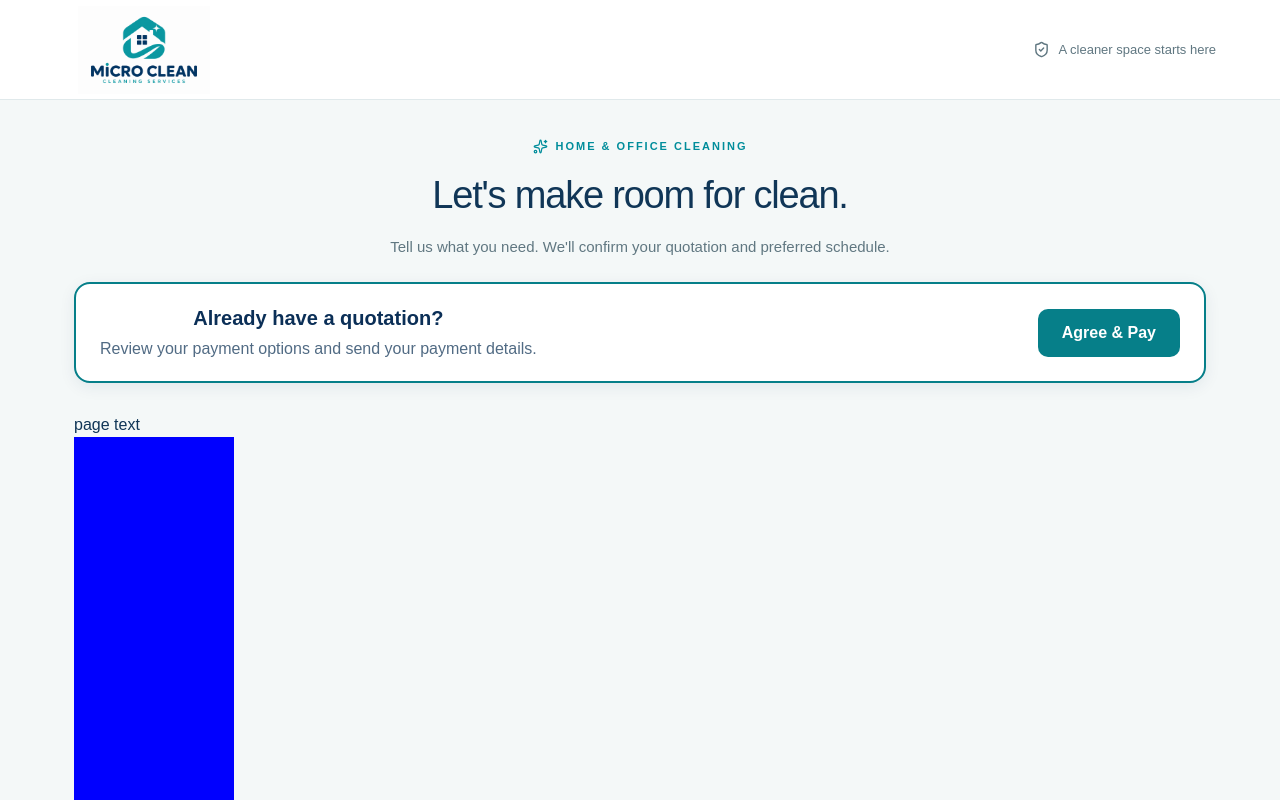
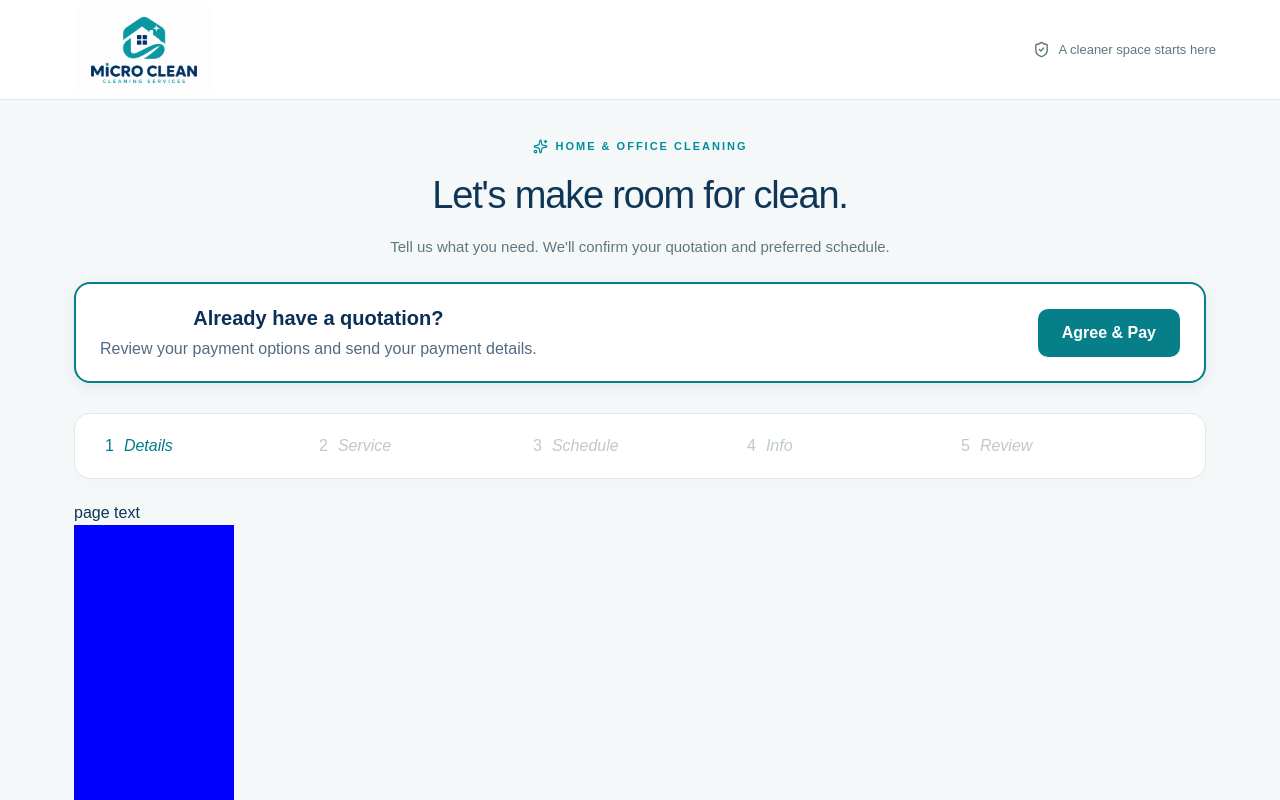
Before and after one commit to Wajid-DebugTech/Micro-Clean-Booking-App, a Next.js app in the folder micro-clean/: page / in a window 1280 px wide. Shown: the top 800 px of the page. Built offline with nearby package versions, Linux system fonts and the light colour scheme.

Commit message:
steps bar

```diff
--- a/micro-clean/src/app/agree/page.tsx
+++ b/micro-clean/src/app/agree/page.tsx
@@ -1,4 +1,4 @@
-import Header from "@/components/header";
+import Header from "@/components/Header";
 
 export default function Agree() {
   return (
--- a/micro-clean/src/app/globals.css
+++ b/micro-clean/src/app/globals.css
@@ -135,3 +135,50 @@ h1 {
     text-decoration: none;
     display: inline-flex;
 }
+
+.steps {
+    background: #fff;
+    border: 1px solid #e0e9eb;
+    border-radius: 16px;
+    margin-bottom: 22px;
+    padding: 20px 30px;
+    display: flex;
+    box-shadow: 0 4px 14px #19395104;
+}
+
+.steps .active {
+    color: #007d89;
+}
+
+.steps button {
+    color: #81929b;
+    text-align: left;
+    background: 0 0;
+    border: 0;
+    flex: 1;
+    align-items: center;
+    gap: 10px;
+    padding: 0;
+    display: flex;
+    position: relative;
+}
+
+button {
+    cursor: pointer;
+}
+
+button, input, textarea {
+    font: inherit;
+}
+
+button:disabled {
+    cursor: default;
+    opacity: .5;
+}
+
+.workspace {
+    grid-template-columns: minmax(0, 1fr) 310px;
+    align-items: start;
+    gap: 22px;
+    display: grid;
+}
--- a/micro-clean/src/app/page.tsx
+++ b/micro-clean/src/app/page.tsx
@@ -1,10 +1,12 @@
-import Header from "@/components/header";
+import Header from "@/components/Header";
+import Steps from "@/components/Steps";
 import { Sparkles } from "lucide-react";
 
 export default function Home() {
   return (
     <div className="app">
       <Header />
+
       <main>
         <section className="intro">
           <div className="eyebrow">
@@ -27,6 +29,9 @@ export default function Home() {
             </a>
           </div>
         </section>
+
+        <Steps current={1} />
+
         <p>page text</p>
         {/* placeholder for testing scrolling behavior */}
         <div
--- /dev/null
+++ b/micro-clean/src/components/StepButton.tsx
@@ -0,0 +1,28 @@
+type StepButtonProps = {
+  number: number;
+  label: string;
+  active?: boolean;
+  disabled?: boolean;
+  onClick?: () => void;
+};
+
+export default function StepButton({
+  number,
+  label,
+  active = false,
+  disabled = false,
+  onClick,
+}: StepButtonProps) {
+  return (
+    <button
+      type="button"
+      className={active ? "active" : ""}
+      aria-current={active ? "step" : undefined}
+      disabled={disabled}
+      onClick={onClick}
+    >
+      <span>{number}</span>
+      <em>{label}</em>
+    </button>
+  );
+}
--- /dev/null
+++ b/micro-clean/src/components/Steps.tsx
@@ -0,0 +1,23 @@
+import StepButton from "./StepButton";
+
+const STEPS = ["Details", "Service", "Schedule", "Info", "Review"];
+
+type StepsProps = {
+  current: number; // 1-based, matches the step numbers shown
+};
+
+export default function Steps({ current }: StepsProps) {
+  return (
+    <nav className="steps" aria-label="Booking progress">
+      {STEPS.map((label, i) => (
+        <StepButton
+          key={label}
+          number={i + 1}
+          label={label}
+          active={current === i + 1}
+          disabled={i + 1 !== current}
+        />
+      ))}
+    </nav>
+  );
+}
```
